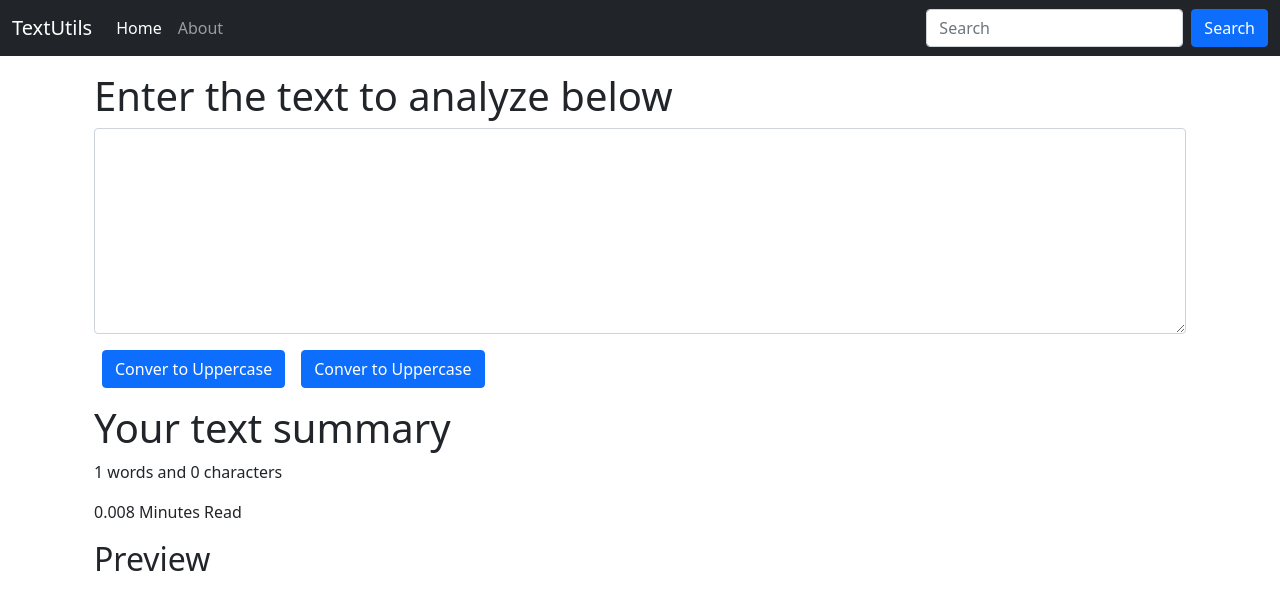
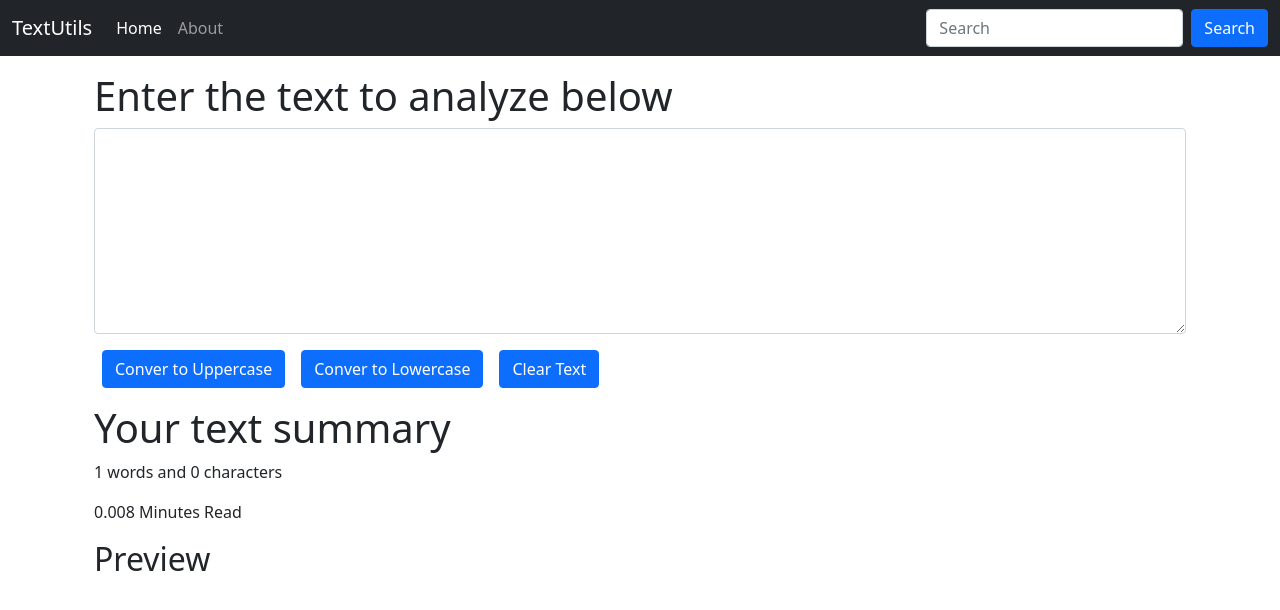
Before and after one commit to Shahbaz-1696/TextUtils-React, a React (Create React App) app: page / in a window 1280 px wide. Shown: the top 610 px of the page. Built offline with nearby package versions, Linux system fonts and the light colour scheme.

Commit message:
Exercise 1

```diff
--- a/src/components/TextForm.js
+++ b/src/components/TextForm.js
@@ -1,6 +1,9 @@
 import React, { useState } from "react";
 
 export default function TextForm(props) {
+  const [text, setText] = useState('');
+
+
   const handleUpClick = () => {
     // console.log("Uppercase was clicked: " + text);
     let newText = text.toUpperCase();
@@ -13,12 +16,16 @@
     setText(newText);
   }
 
+  const handleClearClick = () => {
+    let newText = '';
+    setText(newText);
+  }
+
   const handleOnChange = (event) => {
     // console.log("On Change");
     setText(event.target.value);
   }
 
-  const [text, setText] = useState('');
   // text = "new text" //Wrong way to update the state
   // setText("new text") //Correct way to update the state
   return (
@@ -35,7 +42,9 @@
           ></textarea>
       </div>
       <button className="btn btn-primary mx-2" onClick={handleUpClick}>Conver to Uppercase</button>
-      <button className="btn btn-primary mx-2" onClick={handleLoClick}>Conver to Uppercase</button>
+      <button className="btn btn-primary mx-2" onClick={handleLoClick}>Conver to Lowercase</button>
+      <button className="btn btn-primary mx-2" onClick={handleClearClick}>Clear Text</button>
+
     </div>
     <div className="container my-3">
       <h1>Your text summary</h1>
```
